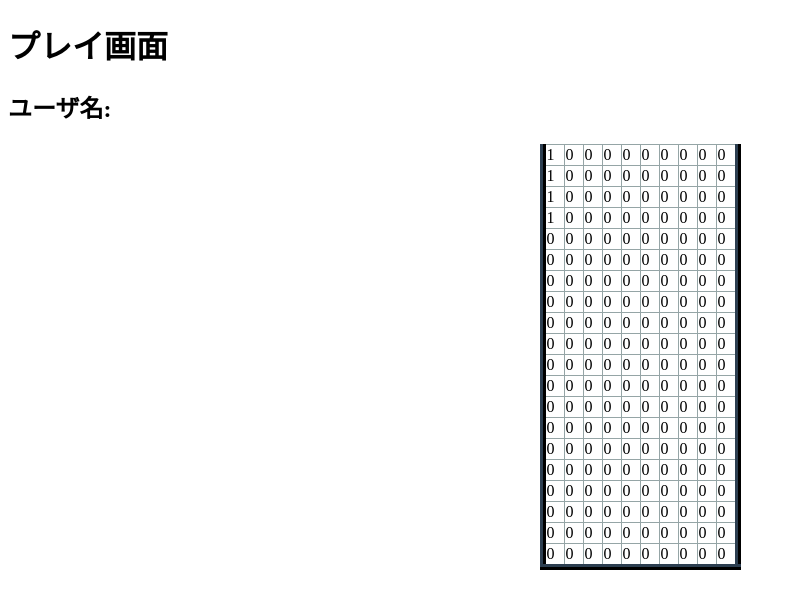
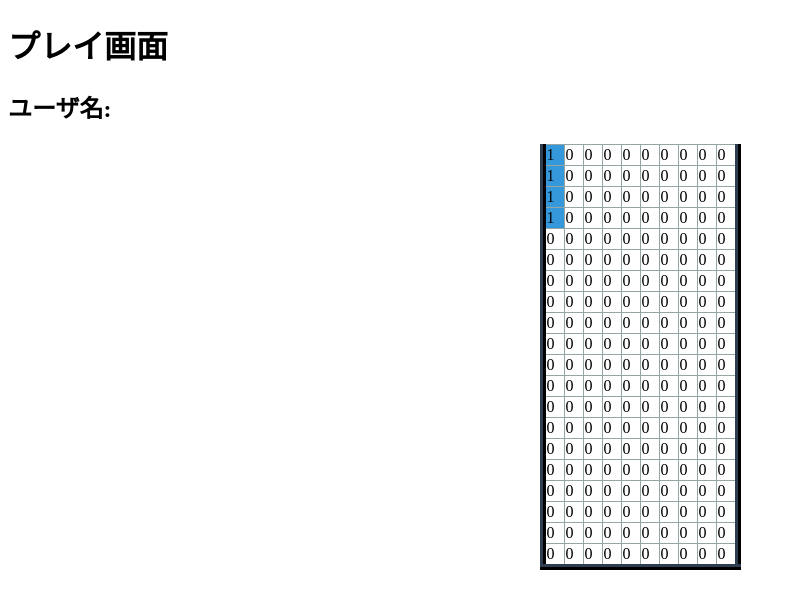
Before and after one commit to hirakei1203/tetris, a Vue app: page /play in a window 1280 px wide. Shown: the top 608 px of the page, without its empty margins (0-795 px from the left). Built offline with nearby package versions, Linux system fonts and the light colour scheme.

Commit message:
add_color

```diff
--- a/package.json
+++ b/package.json
@@ -12,6 +12,7 @@
   },
   "devDependencies": {
     "@vitejs/plugin-vue": "^2.0.0",
+    "sass": "^1.49.7",
     "typescript": "^4.4.4",
     "vite": "^2.7.2",
     "vue-tsc": "^0.29.8"
--- a/src/pages/PlayPage.vue
+++ b/src/pages/PlayPage.vue
@@ -14,6 +14,31 @@
  field[1][0] = 1;
  field[2][0] = 1;
  field[3][0] = 1;
+
+const classBlockColor = (x: number, y: number): string => {
+  const type = field[y][x];
+  if (type > 0){
+    switch (type) {
+      case 1:
+        return "block-i";
+      case 2:
+        return "block-o";
+      case 3:
+        return "block-s";
+      case 4:
+        return "block-z";
+      case 5:
+        return "block-j";
+      case 6:
+        return "block-l";
+      case 7:
+        return "block-t";
+      default:
+        return "";
+    }
+  }
+}
+
 </script>
 
 <template>
@@ -30,13 +55,14 @@
           class="block"
           v-for="(col, x) in row"
           :key="() => `${x}${y}`"
+          v-bind:class="classBlockColor(x, y)"
         >{{ col }}</td>
       </tr>
     </table>
   </div>
 </template>
 
- <style scoped>
+ <style lang="scss" scoped>
  .container {
    display: flex;
    justify-content: center;
@@ -52,5 +78,29 @@
    width: 1em;
    height: 1em;
    border: 0.1px solid #95a5a6;
+
+   &-i {
+    background: #3498db;
+  }
+  &-o {
+    background: #f1c40f;
+  }
+  &-t {
+    background: #9b59b6;
+  }
+  &-j {
+    background: #1e3799;
+  }
+  &-l {
+    background: #e67e22;
+  }
+  &-s {
+    background: #2ecc71;
+  }
+  &-z {
+    background: #e74c3c;
+  }
  }
+
+
 </style>
```
Also changed, not shown: 1 other file (tests, documents, lock files or other folders).
